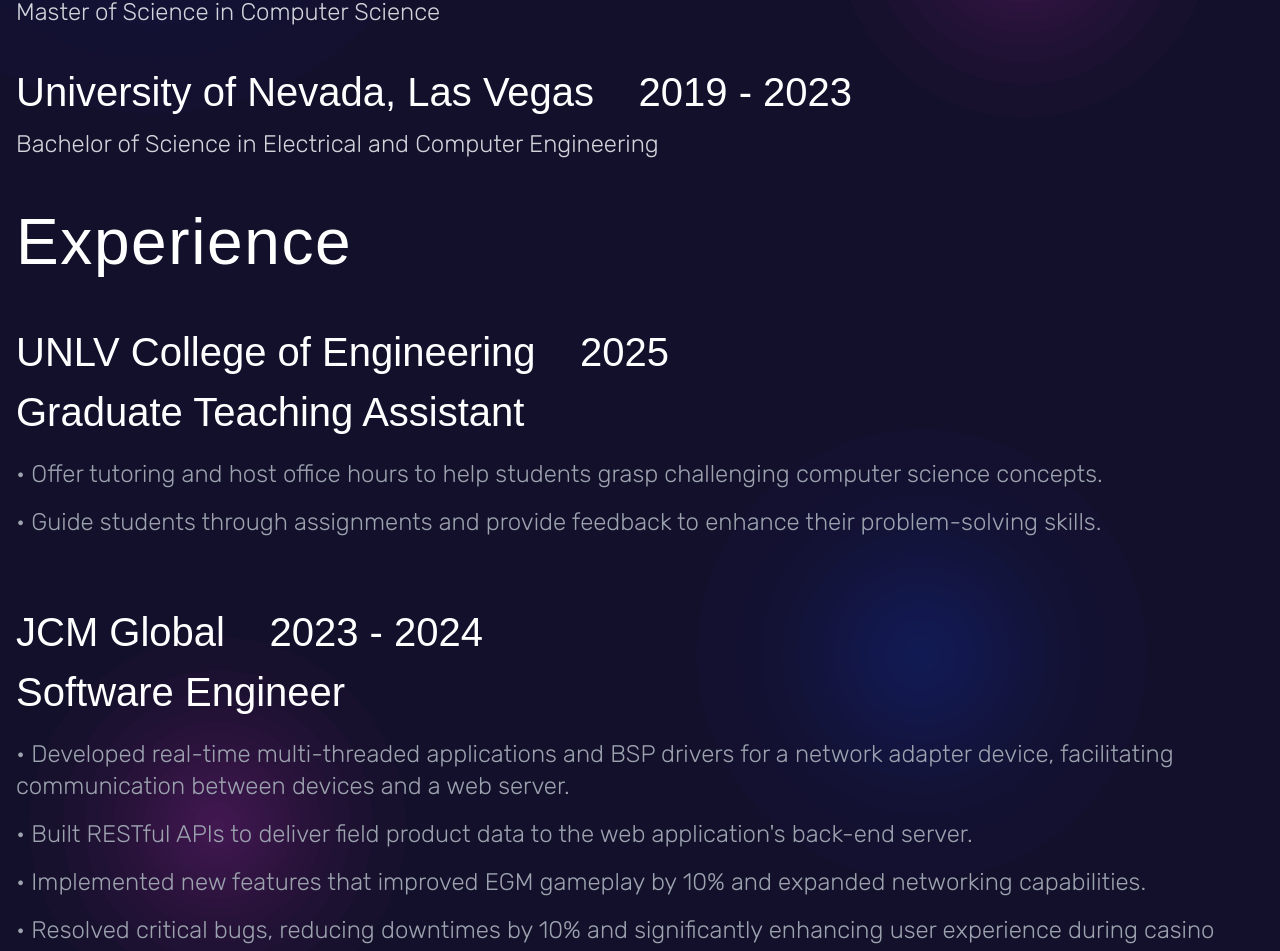
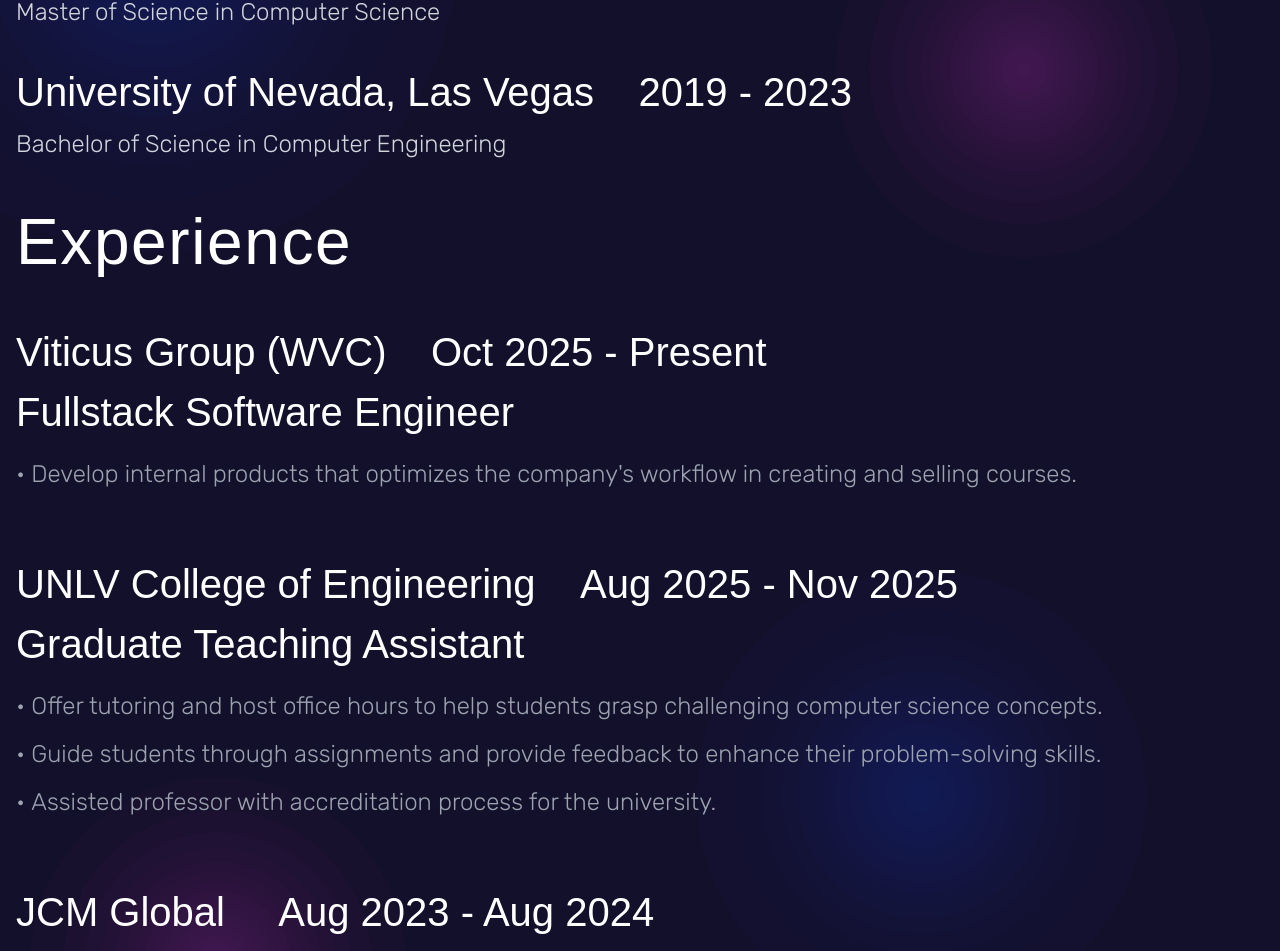
Before and after one commit to kahalagan00/cv-25, a Next.js app: page /about in a window 1280 px wide. Shown: the part 598-1549 px from the top of the page. Built offline with nearby package versions, Linux system fonts and the light colour scheme.

Commit message:
Front page and about me page changes

```diff
--- a/src/app/about/page.tsx
+++ b/src/app/about/page.tsx
@@ -17,7 +17,7 @@
           Education
         </h3>
         <p className="font-clashlight text-[1.5rem] text-white sm:text-[2rem] lg:text-[2.5rem]">
-          University of Nevada, Las Vegas&nbsp;&nbsp;&nbsp;&nbsp;2025 - 2027
+          University of Nevada, Las Vegas&nbsp;&nbsp;&nbsp;&nbsp;2025 - Present
         </p>
         <p
           className={`${rubikRegular.className} mt-1 text-[1rem] text-gray-300 lg:text-[1.5rem]`}
@@ -30,14 +30,28 @@
         <p
           className={`${rubikRegular.className} mt-1 text-[1rem] text-gray-300 lg:text-[1.5rem]`}
         >
-          Bachelor of Science in Electrical and Computer Engineering
+          Bachelor of Science in Computer Engineering
         </p>
 
         <h3 className="my-8 font-clashmedium text-[2.25rem] tracking-wide text-white sm:text-[3rem] lg:text-[4rem]">
           Experience
         </h3>
+
         <p className="font-clashlight text-[1.5rem] text-white sm:text-[2rem] lg:text-[2.5rem]">
-          UNLV College of Engineering&nbsp;&nbsp;&nbsp;&nbsp;2025
+          Viticus Group (WVC)&nbsp;&nbsp;&nbsp;&nbsp;Oct 2025 - Present
+        </p>
+        <p className="font-clashlight text-[1.5rem] text-white sm:text-[2rem] lg:text-[2.5rem]">
+          Fullstack Software Engineer
+        </p>
+        <p
+          className={`${rubikRegular.className} mt-4 text-sm text-gray-400 sm:text-xl xl:text-2xl`}
+        >
+          &#x2022;&nbsp;Develop internal products that optimizes the company's workflow in
+          creating and selling courses.
+        </p>
+
+        <p className="mt-16 font-clashlight text-[1.5rem] text-white sm:text-[2rem] lg:text-[2.5rem]">
+          UNLV College of Engineering&nbsp;&nbsp;&nbsp;&nbsp;Aug 2025 - Nov 2025
         </p>
         <p className="font-clashlight text-[1.5rem] text-white sm:text-[2rem] lg:text-[2.5rem]">
           Graduate Teaching Assistant
@@ -54,9 +68,15 @@
           &#x2022;&nbsp;Guide students through assignments and provide feedback
           to enhance their problem-solving skills.
         </p>
+        <p
+          className={`${rubikRegular.className} mt-4 text-sm text-gray-400 sm:text-xl xl:text-2xl`}
+        >
+
+          &#x2022;&nbsp;Assisted professor with accreditation process for the university.
+        </p>
 
         <p className="mt-16 font-clashlight text-[1.5rem] text-white sm:text-[2rem] lg:text-[2.5rem]">
-          JCM Global&nbsp;&nbsp;&nbsp;&nbsp;2023 - 2024
+          JCM Global&nbsp;&nbsp;&nbsp;&nbsp; Aug 2023 - Aug 2024
         </p>
         <p className="font-clashlight text-[1.5rem] text-white sm:text-[2rem] lg:text-[2.5rem]">
           Software Engineer
--- a/src/app/page.tsx
+++ b/src/app/page.tsx
@@ -158,7 +158,7 @@
         <div
           className={`${rubikRegular.className} w-[300px] border-l-2 border-l-gray-200 py-1 pl-8 text-sm text-gray-400 sm:text-xl xl:text-2xl`}
         >
-          MS in Computer Science student in the United States
+          Fullstack Software Engineer and MSCS student in the United States
         </div>
 
         <div className="absolute left-0 top-0 flex h-[100px] translate-y-32 flex-col justify-between sm:h-[200px]">
--- a/src/app/projects/page.tsx
+++ b/src/app/projects/page.tsx
@@ -86,7 +86,7 @@
             <div
               className={`ml-8 mt-16 text-black ${rubikRegular.className} relative h-1/2 w-full text-3xl`}
             >
-              <p className="">Still under development...</p>
+              <p className="">Under development...</p>
               <Image
                 alt="Project under construction photo"
                 src={"/images/projects_images/demos/UnderDevelopment_Demo.svg"}
--- a/src/app/resources/page.tsx
+++ b/src/app/resources/page.tsx
@@ -18,8 +18,8 @@
             className={`${rubikRegular.className} mb-8 pr-8 text-sm text-gray-400 sm:text-xl xl:text-2xl`}
           >
             I am not sponsored by these people or companies. I just simply found
-            these resources beneficial to my growth as a programmer, engineer,
-            and cybersecurity enthusiast.
+            these resources beneficial to my growth as a Software Engineer, Tech Enthusiast
+            and overall thinker.
           </div>
 
           <p className="font-clashlight text-[1rem] text-white sm:text-[1.5rem] lg:text-[2rem]">
```
